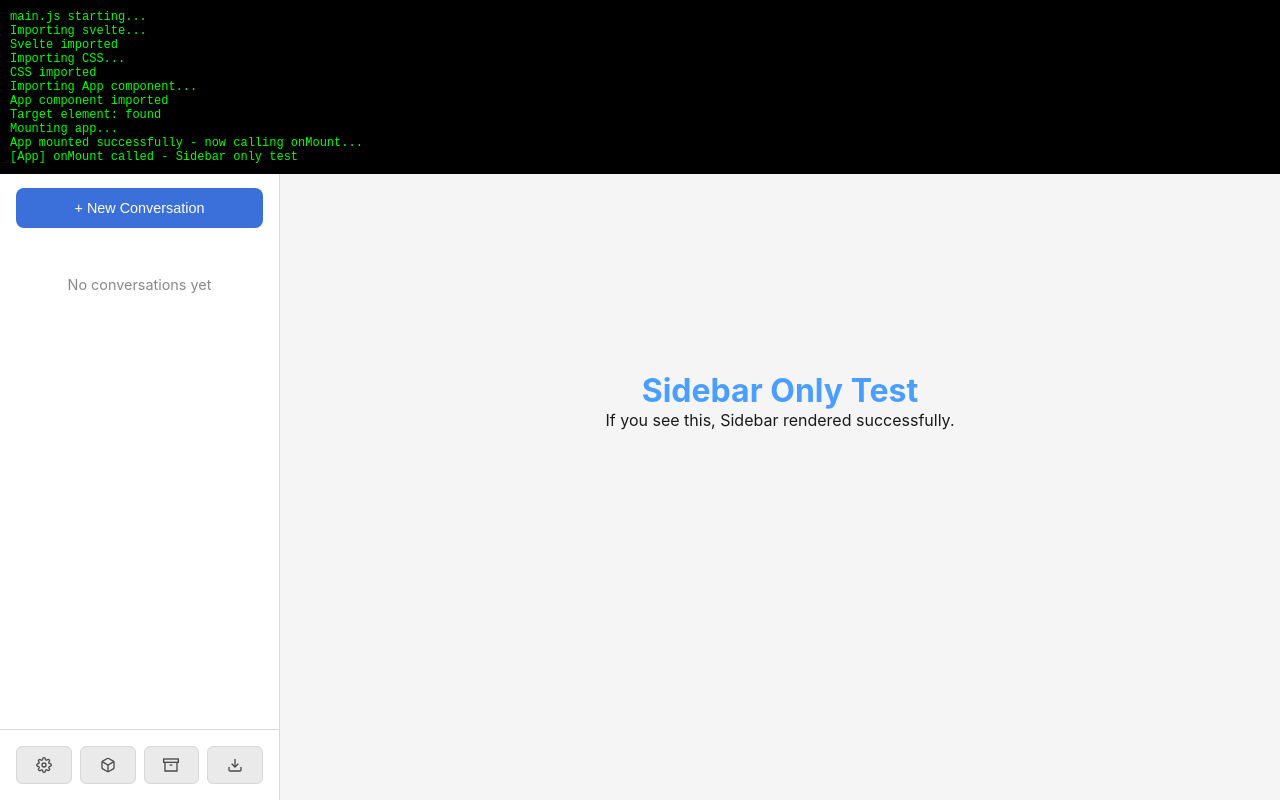
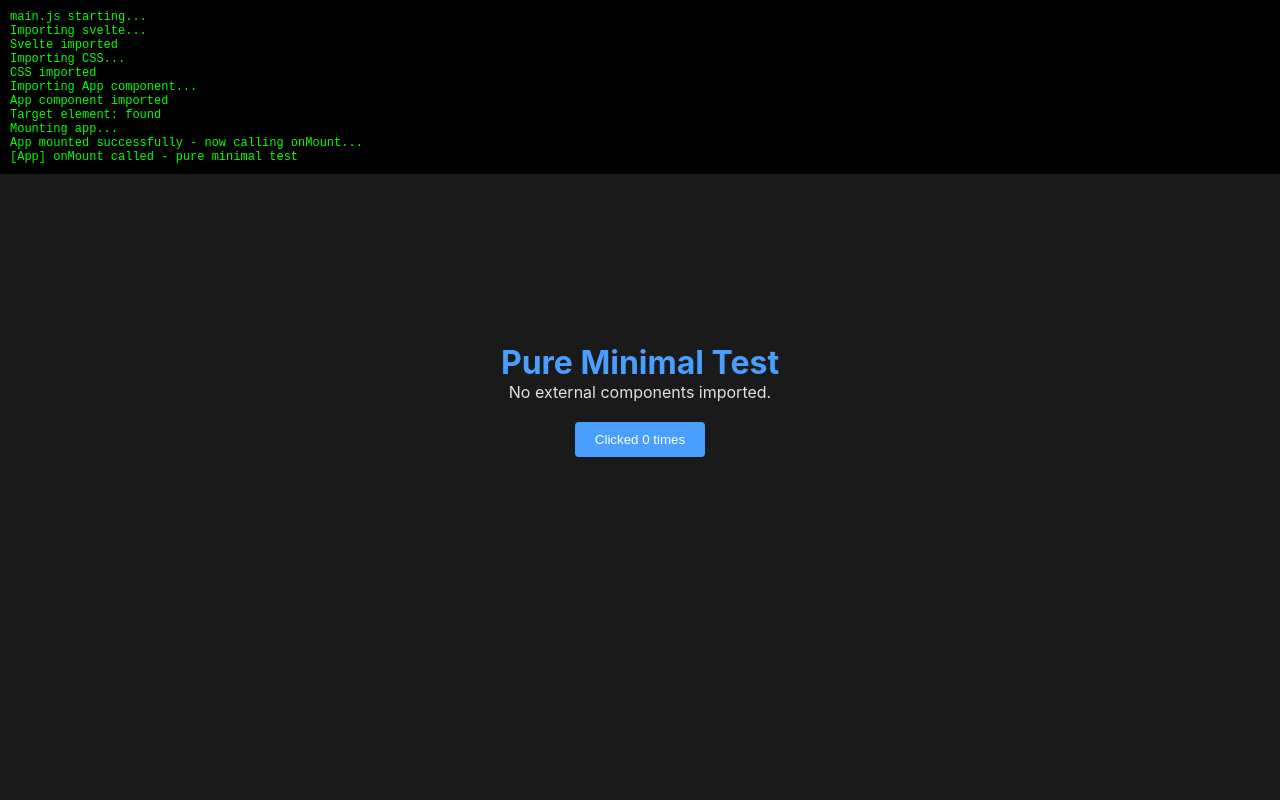
Before and after one commit to Reidmcc/here-i-am, a Svelte app in the folder frontend-svelte/: page / in a window 1280 px wide. Built offline with nearby package versions, Linux system fonts and the light colour scheme.

Commit message:
Pure minimal App.svelte - no external imports
If this hangs, the issue is with Svelte/Vite config.
If this works, the issue is in our custom code.

https://claude.ai/code/session_01RFscsSFz7NeENU7qGLZkZm

```diff
--- a/frontend-svelte/src/App.svelte
+++ b/frontend-svelte/src/App.svelte
@@ -1,18 +1,5 @@
 <script>
     import { onMount } from 'svelte';
-
-    // Stores
-    import { theme } from './lib/stores/app.js';
-    import { entities, selectedEntityId } from './lib/stores/entities.js';
-    import { conversations } from './lib/stores/conversations.js';
-    import * as api from './lib/api.js';
-
-    // Common components
-    import ToastContainer from './components/common/Toast.svelte';
-    import LoadingOverlay from './components/common/Loading.svelte';
-
-    // Just Sidebar - no ChatArea
-    import Sidebar from './components/layout/Sidebar.svelte';
 
     // Debug helper
     function debug(msg) {
@@ -20,40 +7,43 @@
         if (el) el.innerHTML += '[App] ' + msg + '<br>';
     }
 
+    let count = 0;
+
     onMount(() => {
-        debug('onMount called - Sidebar only test');
+        debug('onMount called - pure minimal test');
     });
 </script>
 
-<div class="app-container">
-    <Sidebar />
-    <main class="placeholder">
-        <h1>Sidebar Only Test</h1>
-        <p>If you see this, Sidebar rendered successfully.</p>
-    </main>
+<div class="container">
+    <h1>Pure Minimal Test</h1>
+    <p>No external components imported.</p>
+    <button on:click={() => count++}>
+        Clicked {count} times
+    </button>
 </div>
 
-<ToastContainer />
-<LoadingOverlay />
-
 <style>
-    .app-container {
-        display: flex;
-        height: 100vh;
-        overflow: hidden;
-    }
-
-    .placeholder {
-        flex: 1;
+    .container {
         display: flex;
         flex-direction: column;
         align-items: center;
         justify-content: center;
-        color: var(--text-primary, #e0e0e0);
-        background: var(--bg-primary, #1a1a1a);
+        height: 100vh;
+        background: #1a1a1a;
+        color: #e0e0e0;
     }
 
-    .placeholder h1 {
+    h1 {
         color: #4a9eff;
     }
+
+    button {
+        margin-top: 20px;
+        padding: 10px 20px;
+        background: #4a9eff;
+        color: white;
+        border: none;
+        border-radius: 4px;
+        cursor: pointer;
+    }
 </style>
```
